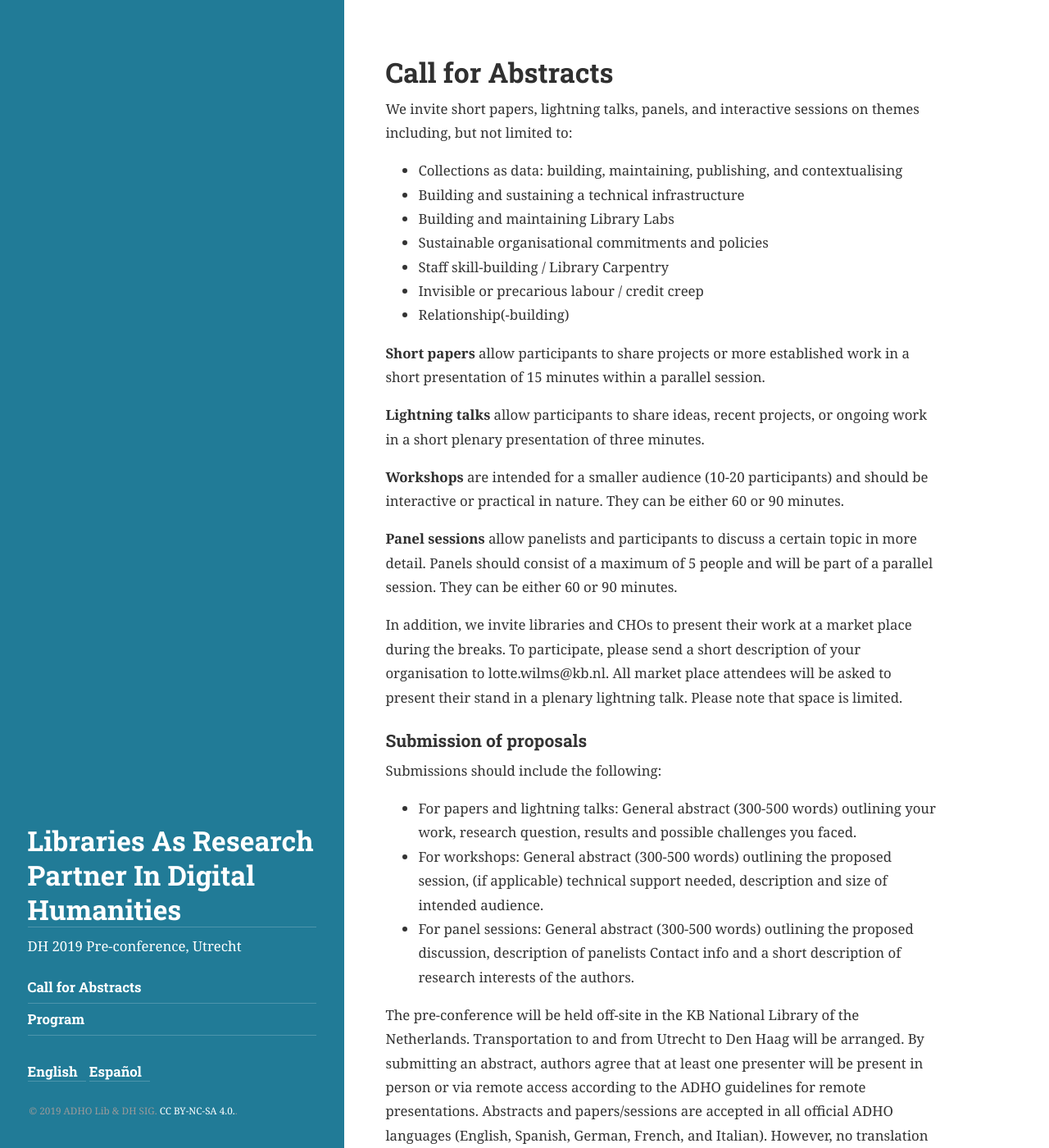
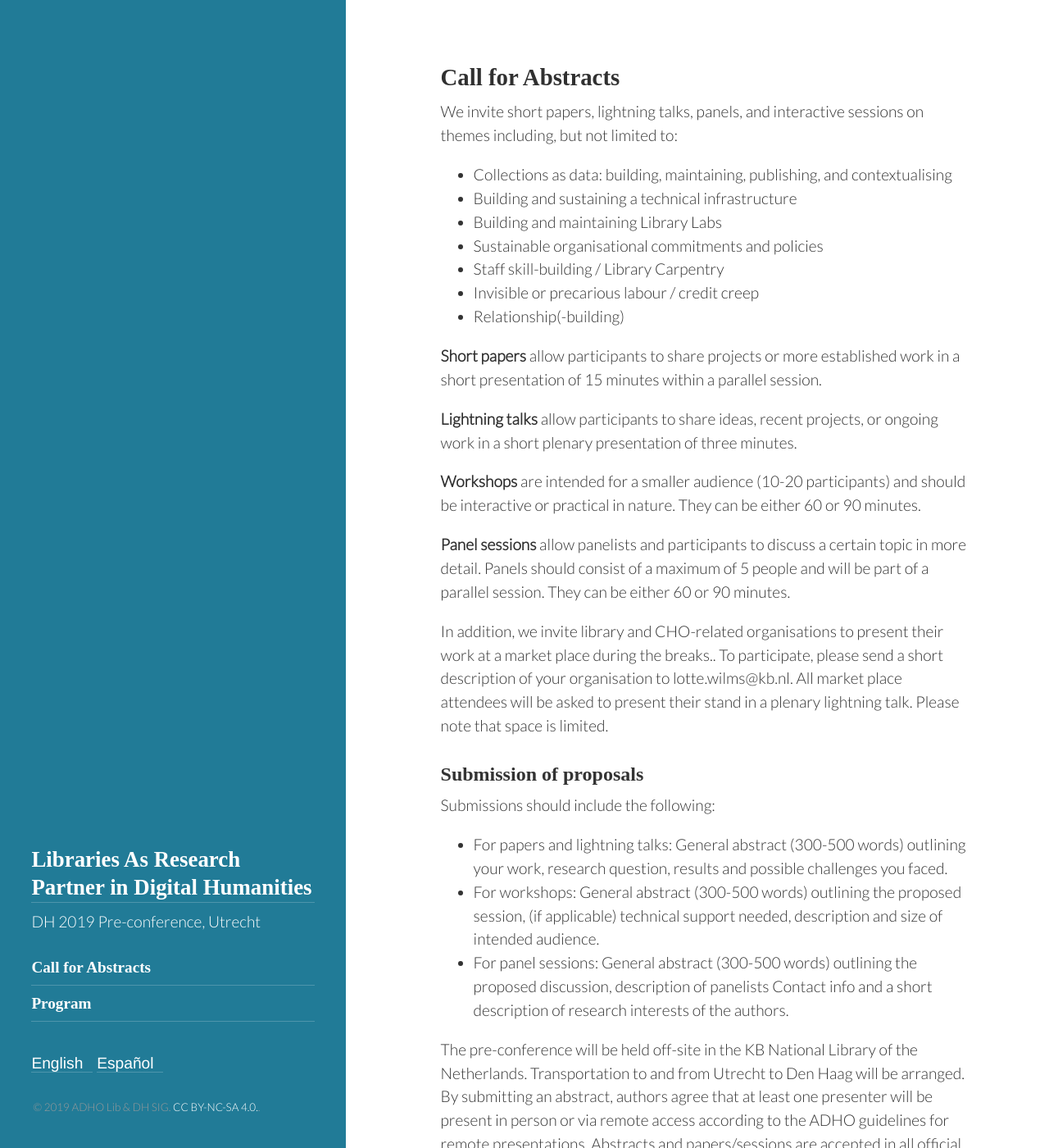
Before and after one commit to ADHOLibDH/dh2019-preconference, a Jekyll site: the page built from cfp.md, in a window 1280 px wide and 1400 px high. Shown: the whole window at 82% size. Built offline with Jekyll 4.4.1, drawn with Linux system fonts in a browser that asks for light colours; some web fonts are replaced; some of the changed text lies outside the part shown.

Commit message:
update fonts

```diff
--- a/_config.yml
+++ b/_config.yml
@@ -6,7 +6,7 @@
 # relative_permalinks: true
 
 # Setup
-title:            Libraries As Research Partner In Digital Humanities
+title:            Libraries As Research Partner in Digital Humanities
 tagline:          'UCLA'
 description:      'DH 2019 Pre-conference, Utrecht'
 url:
--- a/_includes/head.html
+++ b/_includes/head.html
@@ -18,7 +18,7 @@
   <link rel="stylesheet" href="{{ site.baseurl }}public/css/poole.css">
   <link rel="stylesheet" href="{{ site.baseurl }}public/css/syntax.css">
   <link rel="stylesheet" href="{{ site.baseurl }}public/css/hyde.css">
-  <link href="https://fonts.googleapis.com/css?family=Roboto+Slab:700|Noto+Serif:400,400i,700,700i" rel="stylesheet">
+  <link href="https://fonts.googleapis.com/css?family=Metrophobic|Inconsolata|Lato:300&subset=latin,latin-ext" rel="stylesheet">
 
   <!-- Icons -->
   <link rel="apple-touch-icon-precomposed" sizes="144x144" href="{{ site.baseurl }}public/apple-touch-icon-144-precomposed.png">
--- a/cfp.md
+++ b/cfp.md
@@ -24,7 +24,7 @@
 
 **Panel sessions** allow panelists and participants to discuss a certain topic in more detail. Panels should consist of a maximum of 5 people and will be part of a parallel session. They can be either 60 or 90 minutes.
 
-In addition, we invite libraries and CHOs to present their work at a market place during the breaks. To participate, please send a short description of your organisation to lotte.wilms@kb.nl. All market place attendees will be asked to present their stand in a plenary lightning talk. Please note that space is limited.
+In addition,  we invite library and CHO-related organisations to present their work at a market place during the breaks.. To participate, please send a short description of your organisation to lotte.wilms@kb.nl. All market place attendees will be asked to present their stand in a plenary lightning talk. Please note that space is limited.
 
 ### Submission of proposals
 Submissions should include the following:
@@ -37,7 +37,7 @@
 
 The organisers are working to make this event virtually accessible via livestream, recording, and sharing of slides and other research materials. If accepted, the applicant agrees to deposit any slides used in the presentation. If the presentation is held in the main auditorium, the presenter will appear in a livestream. Should you prefer not to be filmed, please indicate this in your abstract.
 
-Please submit your proposal before the deadline via this form: http://bit.ly/dhlibcfp
+Please submit your proposal before the deadline via this form: [http://bit.ly/dhlibcfp](http://bit.ly/dhlibcfp)
 
 ### Timeline
 **Deadline proposals:** 01-05-2019 23:59 CET
--- a/index.html
+++ b/index.html
@@ -5,7 +5,7 @@
 ref: home
 ---
 
-<h1>Libraries As Research Partner In Digital Humanities</h1>
+<h1>Libraries As Research Partner in Digital Humanities</h1>
 <hr>
 <p>Libraries and other cultural heritage organisations (CHOs) and their staff occupy a central role in digital humanities. Given the importance many of these organisations attach to their role as supporters of research, a case can be made for the opportunity and need for libraries and their staff to position and assert themselves as partners in research.</p>
 
--- a/public/css/hyde.css
+++ b/public/css/hyde.css
@@ -45,7 +45,7 @@
 }
 
 html {
-  font-family: "Noto Serif", Georgia, serif;
+  font-family: Lato;
 }
 @media (min-width: 48em) {
   html {
@@ -54,7 +54,7 @@
 }
 @media (min-width: 58em) {
   html {
-    font-size: 1.05em;
+    font-size: 1.2em;
   }
 }
 
@@ -87,7 +87,7 @@
     top: 0;
     left: 0;
     bottom: 0;
-    width: 25rem;
+    width: 22rem;
     text-align: left;
   }
 }
@@ -101,8 +101,8 @@
 .sidebar-about h1 {
   color: #fff;
   margin-top: 0;
-  font-family: "Roboto Slab", Helvetica, sans-serif;
-  font-size: 2rem;
+  font-family: Metrophobic;
+  font-size: 1.4rem;
   font-weight: bold;
   border-bottom: 1px solid rgba(255, 255, 255, 0.2);
 }
@@ -114,7 +114,7 @@
 .sidebar-nav-item {
   display: block;
   line-height: 1.75;
-  font-family: 'Roboto Slab', Helvetica, Arial, sans-serif;
+  font-family: Metrophobic;
   font-weight: bold;
   border-bottom: 1px solid rgba(255, 255, 255, 0.2);
   padding: .25rem 0;
--- a/public/css/poole.css
+++ b/public/css/poole.css
@@ -50,7 +50,7 @@
 html {
   font-family: "Roboto Slab", Georgia, serif;
   font-size: 16px;
-  line-height: 1.75;
+  line-height: 1.5;
 }
 @media (min-width: 38em) {
   html {
@@ -83,14 +83,14 @@
 /* Headings */
 h1, h2, h3, h4, h5, h6 {
   margin-bottom: .5rem;
-  font-family: "Roboto Slab";
+  font-family: "Metrophobic";
   font-weight: bold;
   line-height: 1.25;
   color: #333;
   text-rendering: optimizeLegibility;
 }
 h1 {
-  font-size: 2rem;
+  font-size: 1.5rem;
 }
 h2 {
   margin-top: 1rem;
```
Also changed, not shown: 10 other files.
